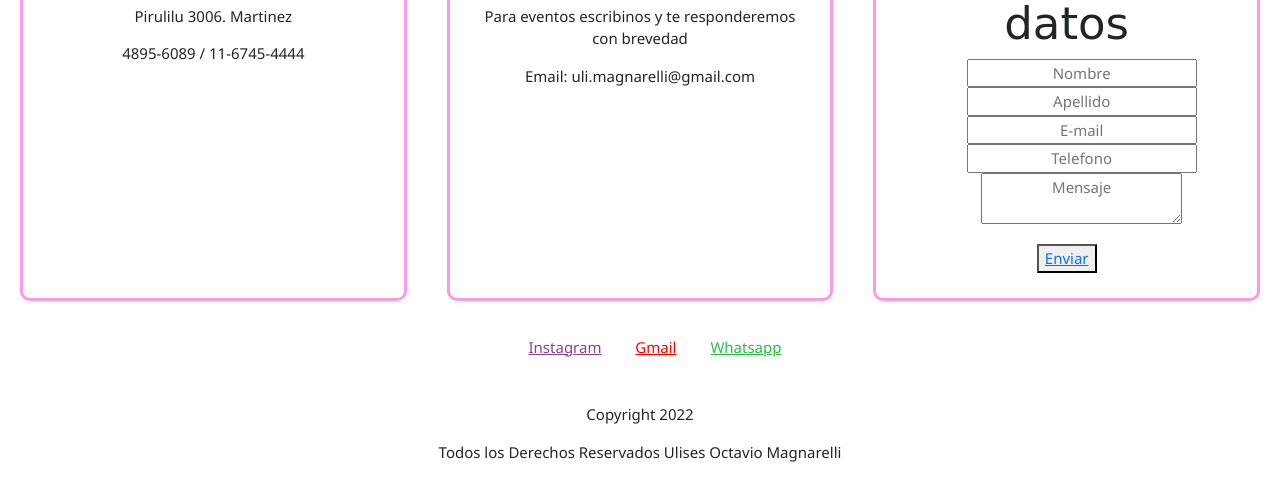
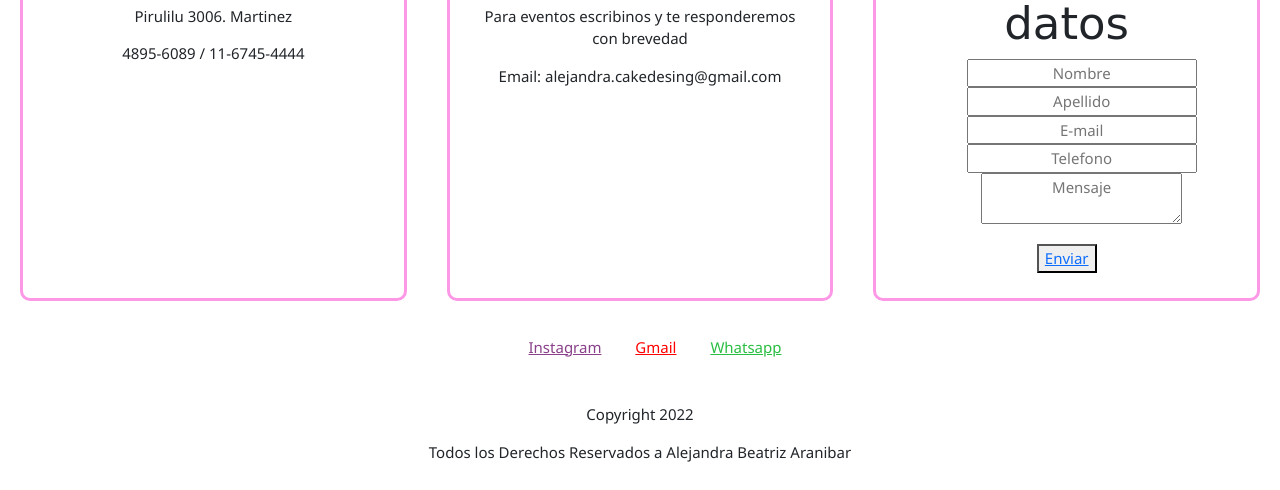
Before and after one commit to ulises-magnarelli/entrega-proyecto-final, a website: page pages/galeria.html in a window 1280 px wide. Shown: the part 3397-3887 px from the top of the page. Drawn offline with nearby package versions, Linux system fonts and the light colour scheme; a web font is replaced by a local one.

Commit message:
cambiando ultimos datos

```diff
--- a/pages/galeria.html
+++ b/pages/galeria.html
@@ -207,7 +207,8 @@
     <div class="eventos cajasContacto">
       <h3 class="titulos">Eventos</h3>
       <p>Para eventos escribinos y te responderemos con brevedad</p>
-      <p>Email: uli.magnarelli@gmail.com</p>
+      <p>Email: alejandra.cakedesing@gmail.com
+      </p>
     </div>
 
 
@@ -285,7 +286,7 @@
 
     <div class="texto-footer">
       <p class="rights">Copyright 2022</p>
-      <p class="rights"> Todos los Derechos Reservados Ulises Octavio Magnarelli</p>
+      <p class="rights"> Todos los Derechos Reservados a Alejandra Beatriz Aranibar</p>
     </div>
 
 
```
Also changed, not shown: index.html (+3 -2 lines), pages/contacto.html (+3 -2 lines), pages/quien.html (+3 -2 lines).
